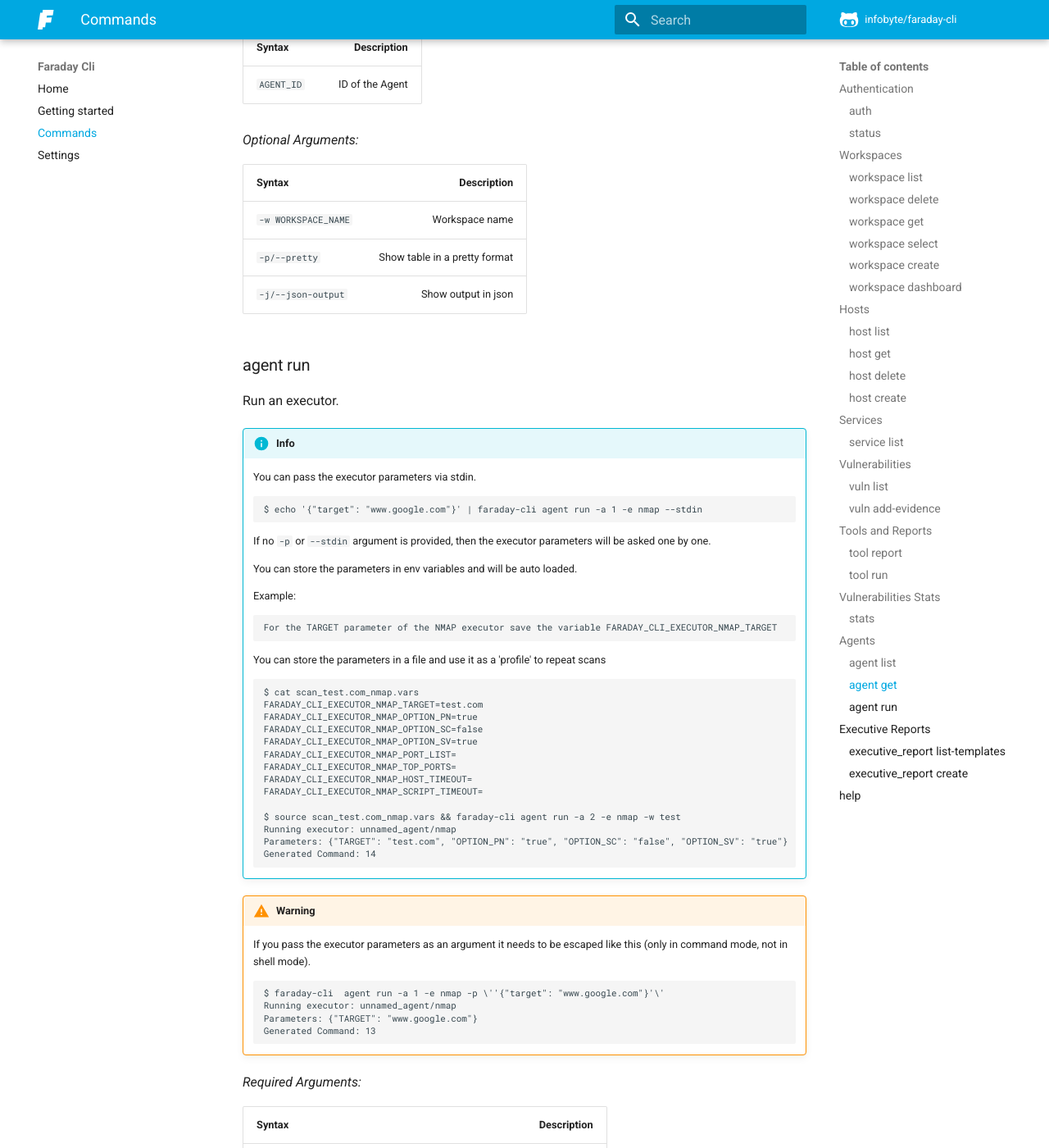
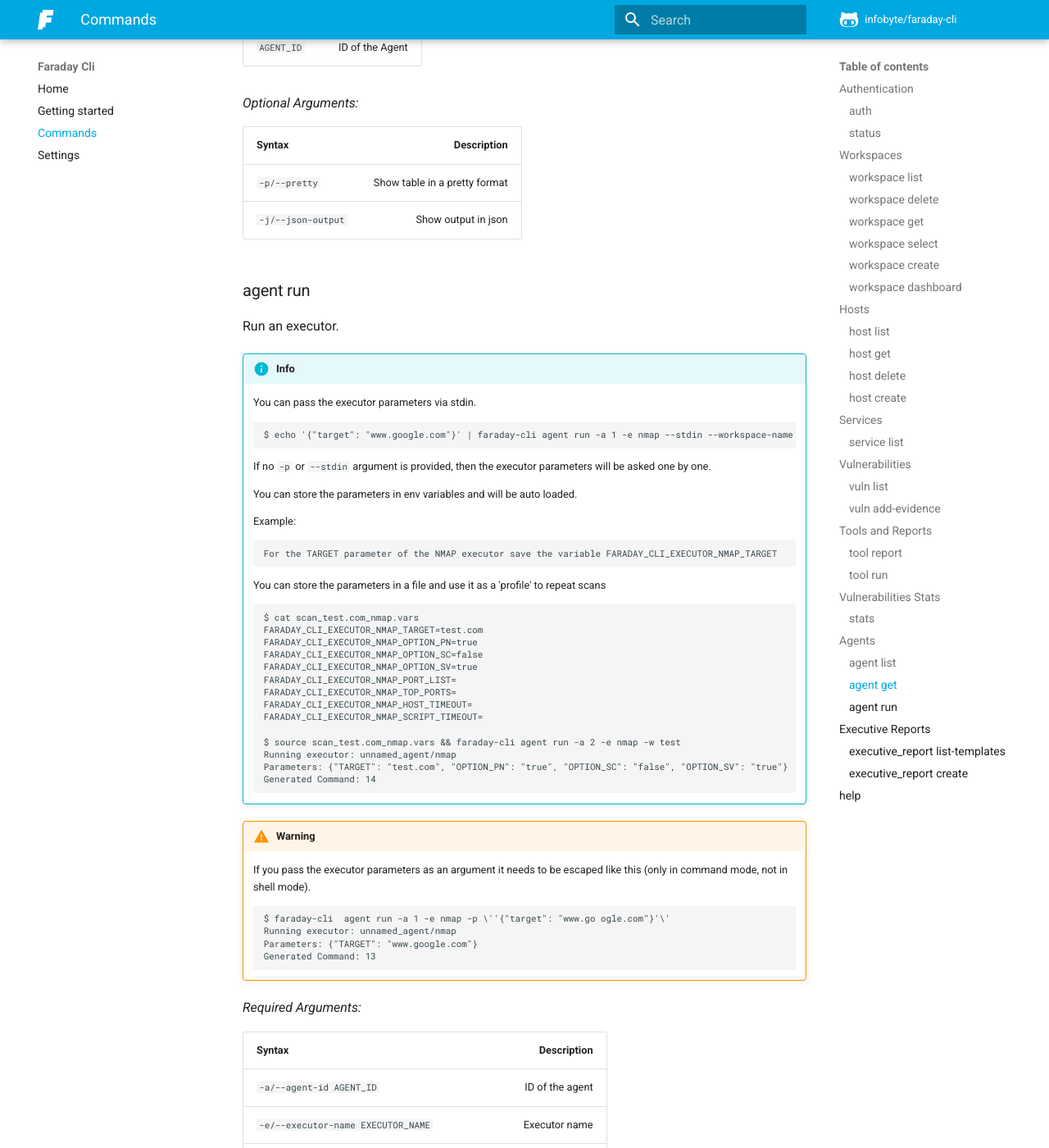
Before and after one commit to infobyte/faraday-cli, an MkDocs documentation site: the page built from docs/docs/commands.md, in a window 1280 px wide and 1400 px high, scrolled down 14012 px. Shown: the whole window at 82% size. Built offline with MkDocs 1.6.1 and Material for MkDocs 9.7.7, drawn with Linux system fonts in a browser that asks for light colours; comment, search, counter and statistics services are not loaded; some of the changed text lies outside the part shown.

Commit message:
Update agents docs

````diff
--- a/docs/docs/commands.md
+++ b/docs/docs/commands.md
@@ -546,7 +546,6 @@ $ faraday-cli agent list
 
 | Syntax      | Description |
 |:-----	|------:	|
-| `-w WORKSPACE_NAME`     | Workspace name    |
 | `-p/--pretty`   | Show table in a pretty format       |
 | `-j/--json-output`      | Show output in json     |
 
@@ -584,7 +583,6 @@ Executors:
 
 | Syntax      | Description |
 |:-----	|------:	|
-| `-w WORKSPACE_NAME`     | Workspace name    |
 | `-p/--pretty`   | Show table in a pretty format       |
 | `-j/--json-output`      | Show output in json     |
 
@@ -596,7 +594,7 @@ Run an executor.
 !!! info
     You can pass the executor parameters via stdin.
     ```
-    $ echo '{"target": "www.google.com"}' | faraday-cli agent run -a 1 -e nmap --stdin
+    $ echo '{"target": "www.google.com"}' | faraday-cli agent run -a 1 -e nmap --stdin --workspace-name my_workspace
     ```
     If no ```-p``` or ```--stdin``` argument is provided, then the executor parameters will be asked one by one.
 
@@ -628,7 +626,7 @@ Run an executor.
 !!! warning
     If you pass the executor parameters as an argument it needs to be escaped like this (only in command mode, not in shell mode).
     ```
-    $ faraday-cli  agent run -a 1 -e nmap -p \''{"target": "www.google.com"}'\'
+    $ faraday-cli  agent run -a 1 -e nmap -p \''{"target": "www.go ogle.com"}'\'
     Running executor: unnamed_agent/nmap
     Parameters: {"TARGET": "www.google.com"}
     Generated Command: 13
````
Also changed, not shown: other parts of docs/docs/commands.md (+7 -6 lines), CHANGELOG/current/update_agents_docs.md (added, +1 -0 lines).
